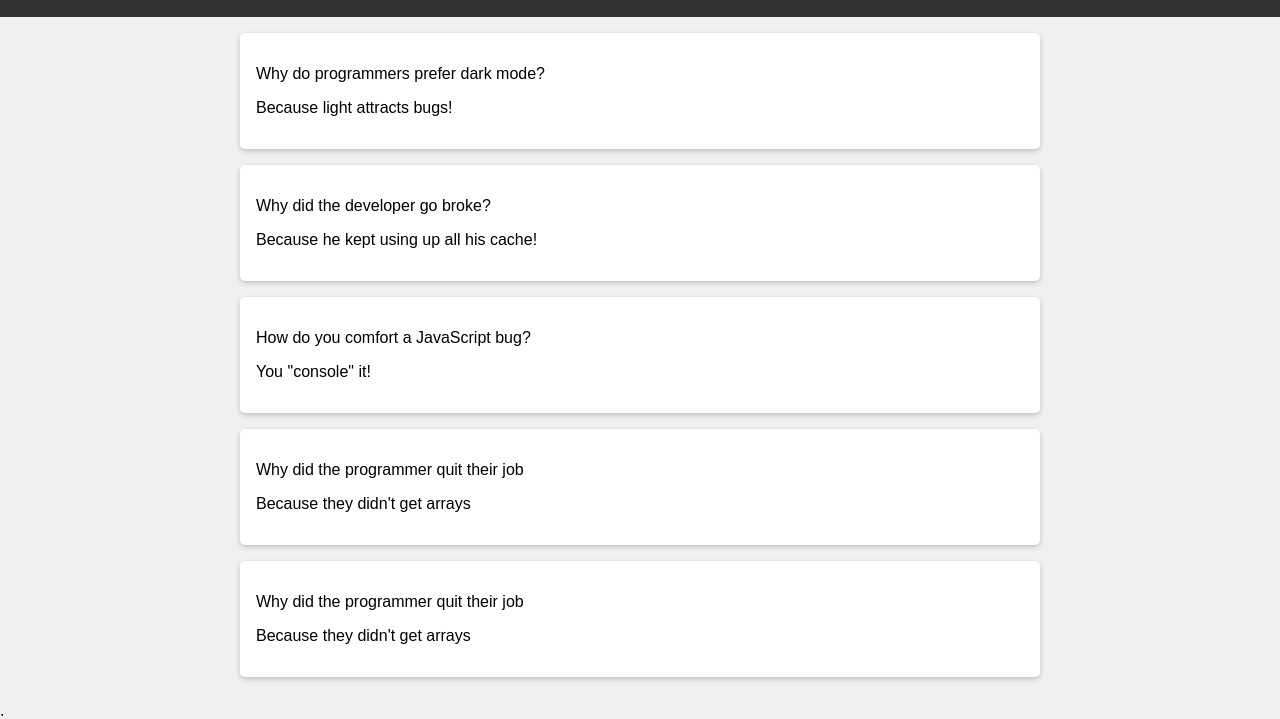
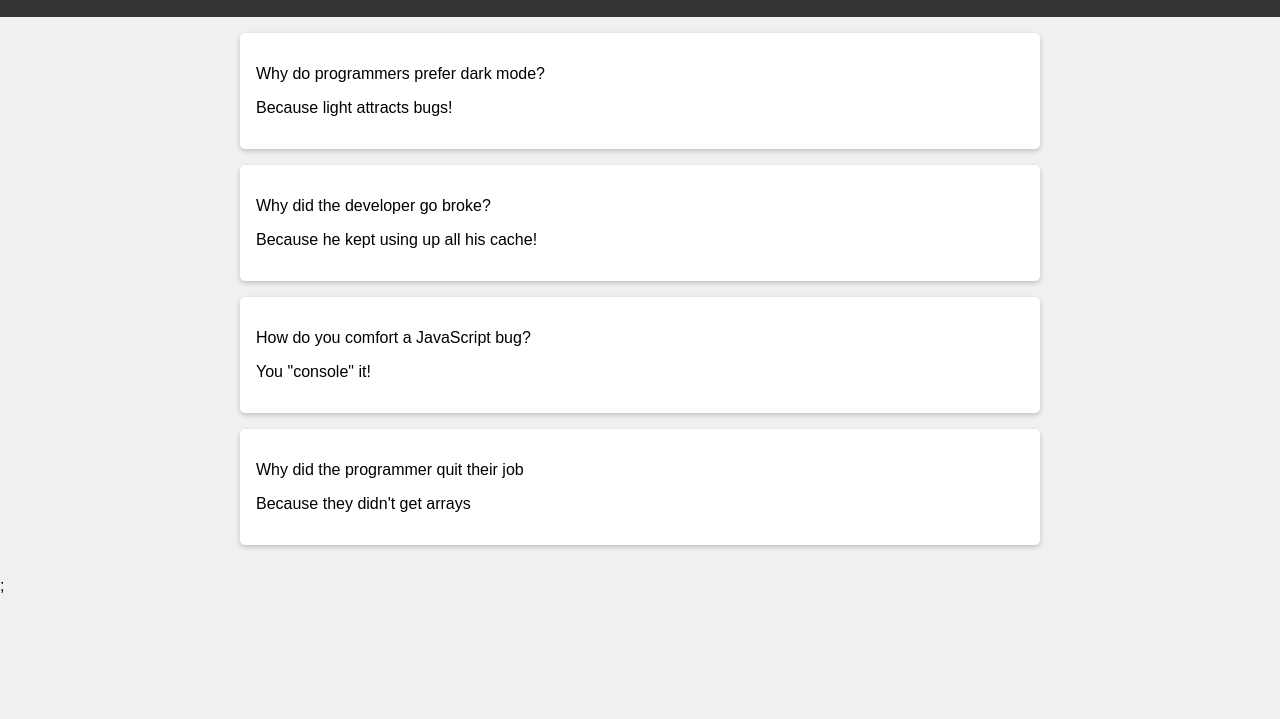
Before and after one commit to Scribbio/git-flow-01-11-23, a plain HTML site: page index.html in a window 1280 px wide. Shown: the part 95-814 px from the top of the page. Drawn offline with Linux system fonts and the light colour scheme.

```diff
--- a/index.html
+++ b/index.html
@@ -25,10 +25,6 @@
         <p class="joke__title">Why did the programmer quit their job</p>
         <p class="joke__content">Because they didn't get arrays</p>
       </div>
-      <div class="joke-card">
-        <p class="joke__title">Why did the programmer quit their job</p>
-        <p class="joke__content">Because they didn't get arrays</p>
-      </div>
     </main>
   </body>
 </html>
```
